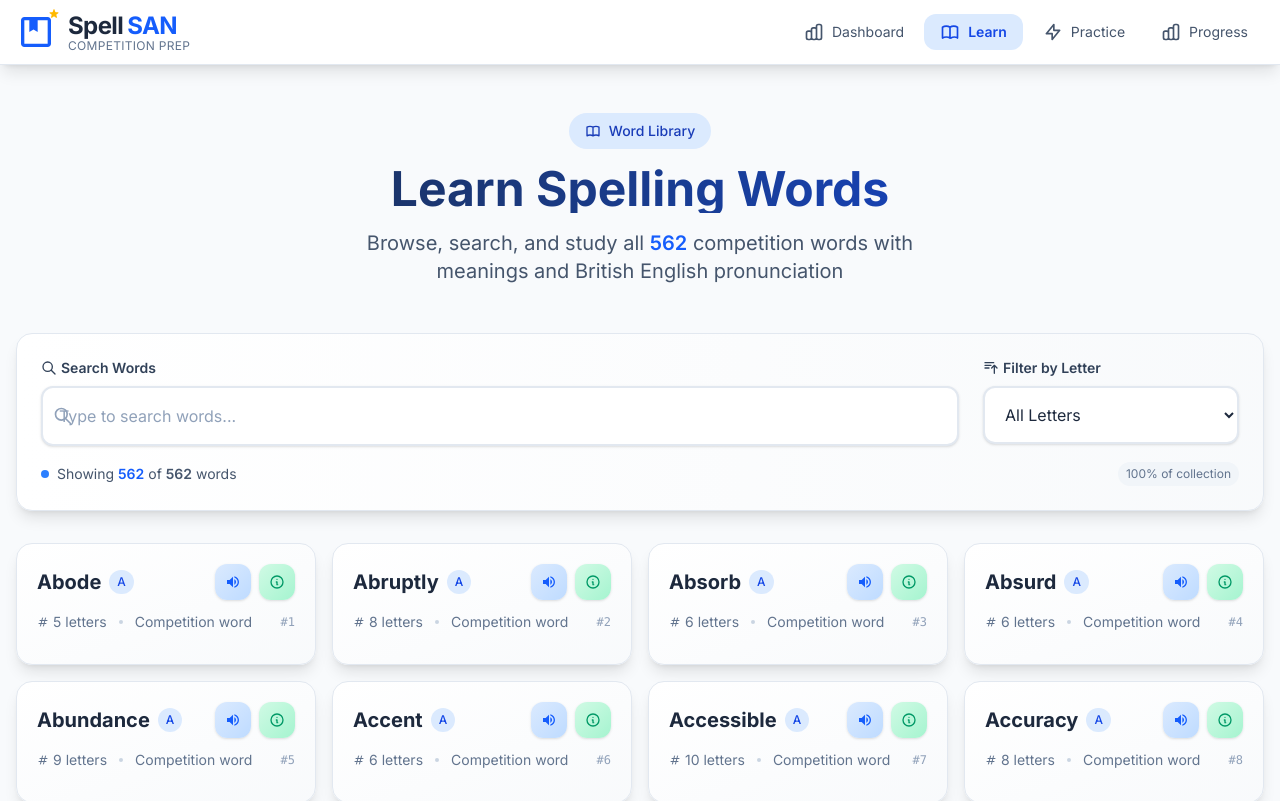
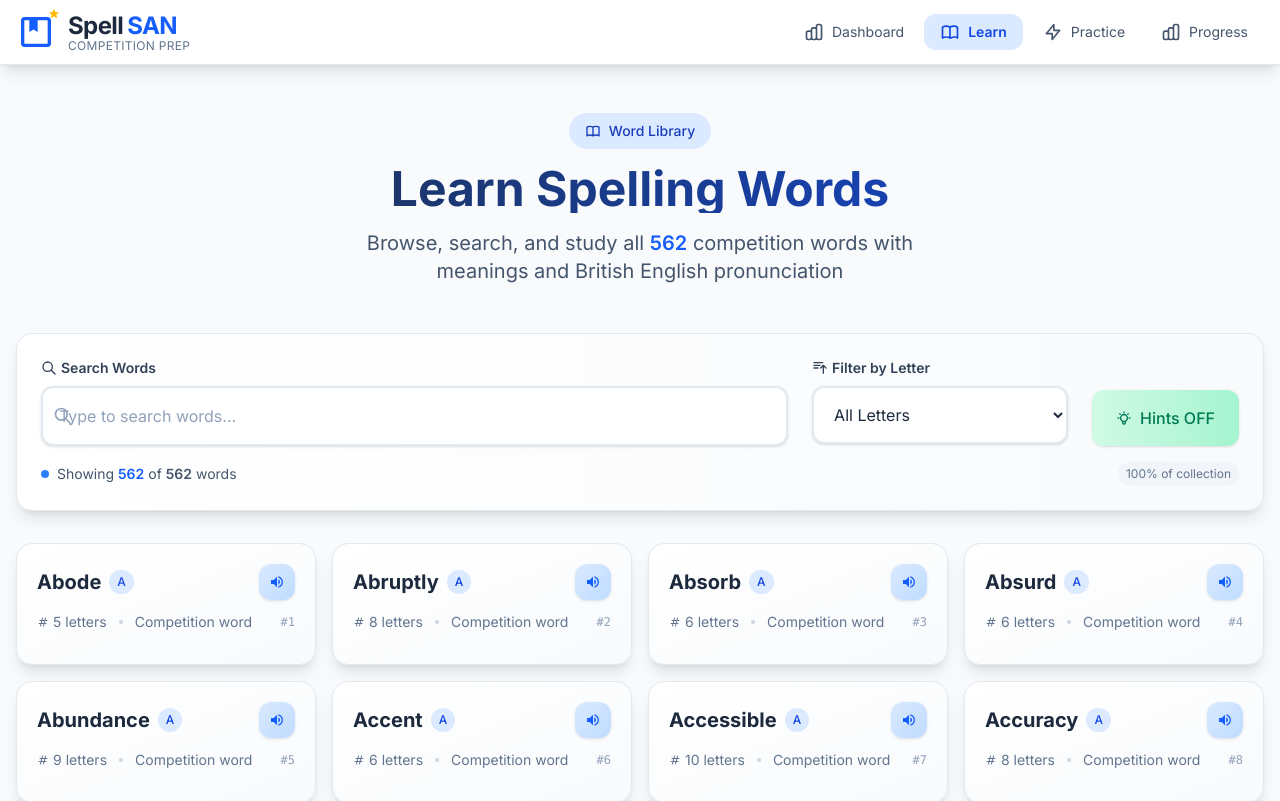
Before and after one commit to masabinhok/spellsan, a Next.js app: page /learn in a window 1280 px wide. Shown: the top 801 px of the page. Built offline with nearby package versions, Linux system fonts and the light colour scheme.

Commit message:
Enhance WordCard component: add hints functionality to auto-fetch meanings and implement hints toggle for improved user experience

```diff
--- a/app/learn/page.tsx
+++ b/app/learn/page.tsx
@@ -5,17 +5,18 @@ import { speakWordInBritishEnglish } from "../utils/speech";
 import { dictionaryAPI, DictionaryDefinition } from "../utils/dictionaryApi";
 
 // WordCard component with meaning functionality
-function WordCard({ word, index }: { word: string; index: number }) {
+function WordCard({ word, index, hintsEnabled }: { word: string; index: number; hintsEnabled: boolean }) {
   const [meaning, setMeaning] = useState<DictionaryDefinition | null>(null);
-  const [showMeaning, setShowMeaning] = useState(false);
   const [isLoadingMeaning, setIsLoadingMeaning] = useState(false);
 
   const speakWord = (word: string) => {
     speakWordInBritishEnglish(word);
   };
 
+  // Auto-fetch meaning when hints are enabled
+  useEffect(() => {
+    if (hintsEnabled && !isLoadingMeaning) {
       const fetchMeaning = async () => {
-    if (!meaning && !isLoadingMeaning) {
         setIsLoadingMeaning(true);
         try {
           const wordMeaning = await dictionaryAPI.getWordMeaning(word);
@@ -25,9 +26,14 @@ function WordCard({ word, index }: { word: string; index: number }) {
         } finally {
           setIsLoadingMeaning(false);
         }
+      };
+
+      // If we don't have meaning yet, fetch it
+      if (!meaning) {
+        fetchMeaning();
       }
-    setShowMeaning(!showMeaning);
-  };
+    }
+  }, [hintsEnabled, word, meaning, isLoadingMeaning]);
 
   return (
     <div
@@ -57,23 +63,6 @@ function WordCard({ word, index }: { word: string; index: number }) {
               <path d="M3 9v6h4l5 5V4L7 9H3zm13.5 3c0-1.77-1.02-3.29-2.5-4.03v8.05c1.48-.73 2.5-2.25 2.5-4.02zM14 3.23v2.06c2.89.86 5 3.54 5 6.71s-2.11 5.85-5 6.71v2.06c4.01-.91 7-4.49 7-8.77s-2.99-7.86-7-8.77z" />
             </svg>
           </button>
-          <button
-            onClick={fetchMeaning}
-            className={`w-8 h-8 md:w-9 md:h-9 rounded-xl flex items-center justify-center transition-all group-hover:scale-110 shadow-sm hover:shadow-md ${showMeaning
-                ? 'bg-gradient-to-br from-emerald-500 to-emerald-600 text-white'
-                : 'bg-gradient-to-br from-emerald-100 to-emerald-200 text-emerald-600 hover:from-emerald-200 hover:to-emerald-300'
-              }`}
-            title={showMeaning ? "Hide meaning" : "Show meaning"}
-          >
-            <svg
-              className="w-4 h-4"
-              fill="none"
-              stroke="currentColor"
-              viewBox="0 0 24 24"
-            >
-              <path strokeLinecap="round" strokeLinejoin="round" strokeWidth={2} d="M13 16h-1v-4h-1m1-4h.01M21 12a9 9 0 11-18 0 9 9 0 0118 0z" />
-            </svg>
-          </button>
         </div>
       </div>
 
@@ -91,8 +80,8 @@ function WordCard({ word, index }: { word: string; index: number }) {
         </div>
         <div className="text-xs text-slate-400 font-mono">#{index + 1}</div>
       </div>
-      {/* Meaning Section */}
-      {showMeaning && (
+      {/* Meaning Section - Auto-show when hints enabled */}
+      {hintsEnabled && (
         <div className="border-t border-slate-200 pt-3 mt-3 animate-in slide-in-from-top-2 duration-200">
           {isLoadingMeaning ? (
             <div className="flex items-center space-x-2 text-slate-500">
@@ -138,6 +127,7 @@ function WordCard({ word, index }: { word: string; index: number }) {
 export default function LearnWords() {
   const [searchTerm, setSearchTerm] = useState("");
   const [selectedAlphabet, setSelectedAlphabet] = useState("");
+  const [hintsEnabled, setHintsEnabled] = useState(false);
 
   const filteredWords = useMemo(() => {
     let words = spellingWords;
@@ -268,6 +258,25 @@ export default function LearnWords() {
                 </button>
               </div>
             )}
+
+            {/* Hints Toggle */}
+            <div className="flex items-end">
+              <button
+                onClick={() => setHintsEnabled(!hintsEnabled)}
+                className={`w-full md:w-auto px-4 md:px-6 py-3 md:py-4 rounded-lg md:rounded-xl transition-all shadow-sm font-medium ${hintsEnabled
+                  ? 'bg-gradient-to-r from-emerald-500 to-emerald-600 text-white hover:from-emerald-600 hover:to-emerald-700'
+                  : 'bg-gradient-to-r from-emerald-100 to-emerald-200 text-emerald-700 hover:from-emerald-200 hover:to-emerald-300'
+                  }`}
+                title={hintsEnabled ? "Disable automatic hints" : "Enable automatic hints"}
+              >
+                <div className="flex items-center space-x-2">
+                  <svg className="w-4 h-4" fill="none" stroke="currentColor" viewBox="0 0 24 24">
+                    <path strokeLinecap="round" strokeLinejoin="round" strokeWidth={2} d="M9.663 17h4.673M12 3v1m6.364 1.636l-.707.707M21 12h-1M4 12H3m3.343-5.657l-.707-.707m2.828 9.9a5 5 0 117.072 0l-.548.547A3.374 3.374 0 0014 18.469V19a2 2 0 11-4 0v-.531c0-.895-.356-1.754-.988-2.386l-.548-.547z" />
+                  </svg>
+                  <span>{hintsEnabled ? 'Hints ON' : 'Hints OFF'}</span>
+                </div>
+              </button>
+            </div>
           </div>
           {/* Results count */}
           <div className="mt-4 flex items-center justify-between">
@@ -285,7 +294,7 @@ export default function LearnWords() {
         {/* Words Grid */}
         <div className="grid grid-cols-1 sm:grid-cols-2 lg:grid-cols-3 xl:grid-cols-4 gap-3 md:gap-4">
           {filteredWords.map((word, index) => (
-            <WordCard key={`${word}-${index}`} word={word} index={index} />
+            <WordCard key={`${word}-${index}`} word={word} index={index} hintsEnabled={hintsEnabled} />
           ))}
         </div>{" "}
         {/* No results */}{" "}
```
Lines whose indentation alone changed are shown as unchanged.
